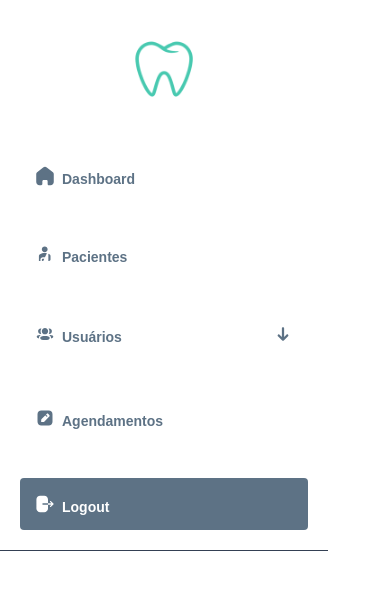
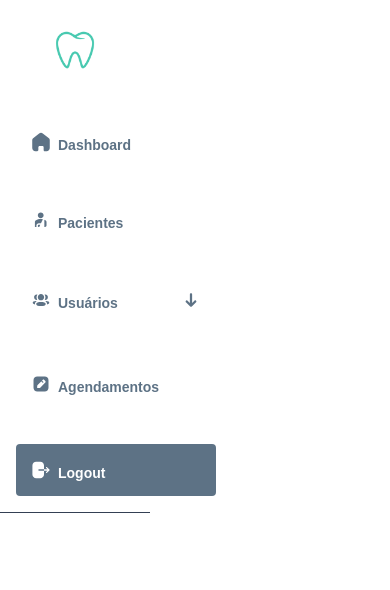
Before and after one commit to Werley-08/SISO, a React (Vite) app in the folder frontend/: page /GerenciamentoDeRecepcionista in a window 390 px wide. Shown: the top 590 px of the page. Built offline with nearby package versions, Linux system fonts and the light colour scheme.

Commit message:
🔨refactor(SideBar.css): melhora responsividade

```diff
--- a/frontend/src/components/SideBarComponents/Sidebar/Sidebar.css
+++ b/frontend/src/components/SideBarComponents/Sidebar/Sidebar.css
@@ -7,6 +7,7 @@
     border-right: 1px solid var(--cor8);
     display: flex;
     flex-direction: column;
+    transition: width 0.3s ease;
 }
 
 .sidebar-content {
@@ -21,7 +22,6 @@
     justify-content: center;
     align-items: center;
     padding: var(--spacing-lg) 0;
-
 }
 
 .sidebar-logo {
@@ -42,9 +42,25 @@
 }
 
 /* Media Queries */
+/* Tablets */
+@media screen and (max-width: 1024px) {
+    .sidebar-container {
+        width: 200px;
+    }
+
+    .sidebar-content {
+        padding: var(--spacing-md);
+    }
+
+    .sidebar-logo {
+        max-width: 80px;
+    }
+}
+
+/* Tablets Pequenos e Celulares Grandes */
 @media screen and (max-width: 768px) {
     .sidebar-container {
-        width: 100%;
+        width: 180px;
         height: auto;
         border-right: none;
         border-bottom: 1px solid var(--cor8);
@@ -58,4 +74,38 @@
         padding: var(--spacing-md) 0;
         margin-bottom: var(--spacing-lg);
     }
+
+    .sidebar-logo {
+        max-width: 70px;
+    }
 }
+
+/* Celulares */
+@media screen and (max-width: 480px) {
+    .sidebar-container {
+        width: 150px;
+    }
+
+    .sidebar-content {
+        padding: var(--spacing-sm);
+    }
+
+    .sidebar-logo {
+        max-width: 60px;
+    }
+}
+
+/* Telas muito pequenas */
+@media screen and (max-width: 320px) {
+    .sidebar-container {
+        width: 120px;
+    }
+
+    .sidebar-content {
+        padding: var(--spacing-xs);
+    }
+
+    .sidebar-logo {
+        max-width: 50px;
+    }
+}
```
